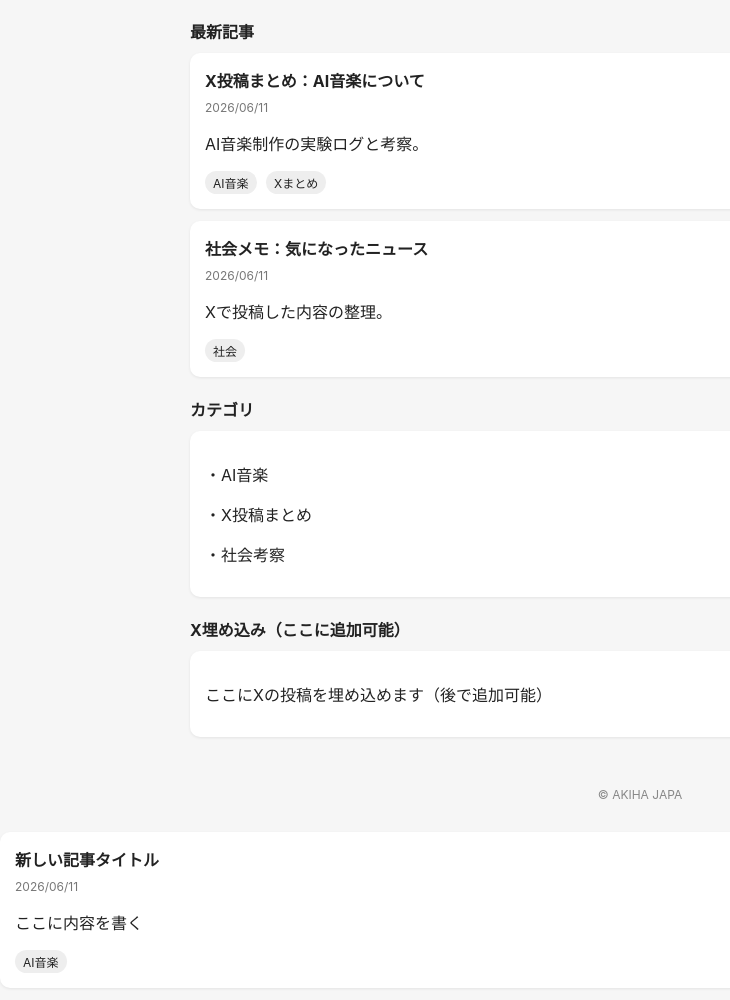
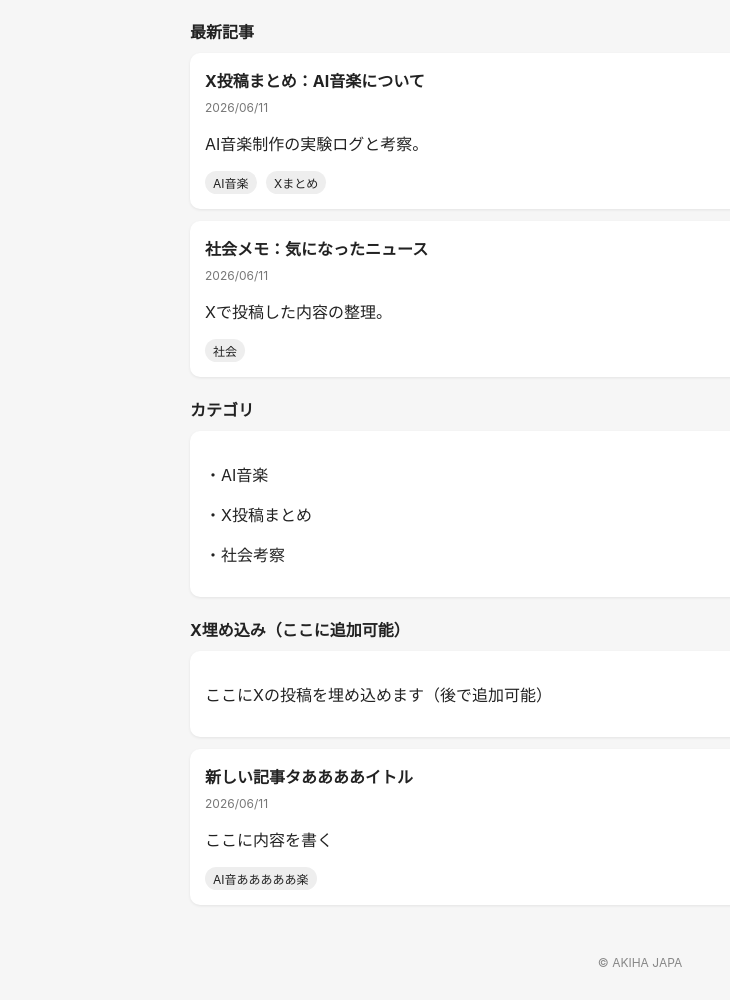
Before and after one commit to akiha-japan/index.html, a plain HTML site: page index.html in a window 1280 px wide. Shown: the part 66-1066 px from the top of the page, without its empty margins (0-730 px from the left). Drawn offline with Linux system fonts and the light colour scheme.

Commit message:
Update index.html

```diff
--- a/index.html
+++ b/index.html
@@ -113,16 +113,20 @@
     <p>ここにXの投稿を埋め込めます（後で追加可能）</p>
   </div>
 
+
+<div class="card">
+  <h2>新しい記事タああああイトル</h2>
+  <div class="meta">2026/06/11</div>
+  <p>ここに内容を書く</p>
+  <span class="category">AI音あああああ楽</span>
+</div>
+
+
 </div>
 
 <footer>
   © AKIHA JAPA
 </footer>
-<div class="card">
-  <h2>新しい記事タイトル</h2>
-  <div class="meta">2026/06/11</div>
-  <p>ここに内容を書く</p>
-  <span class="category">AI音楽</span>
-</div>
+
 </body>
 </html>
```
